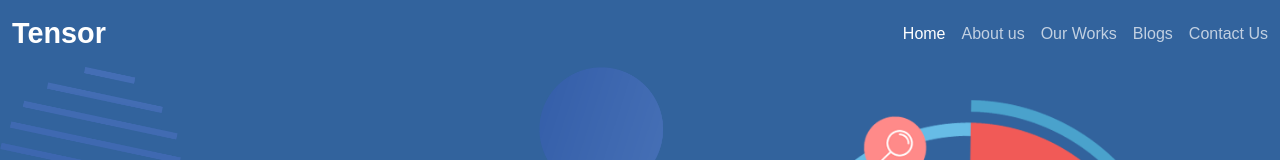
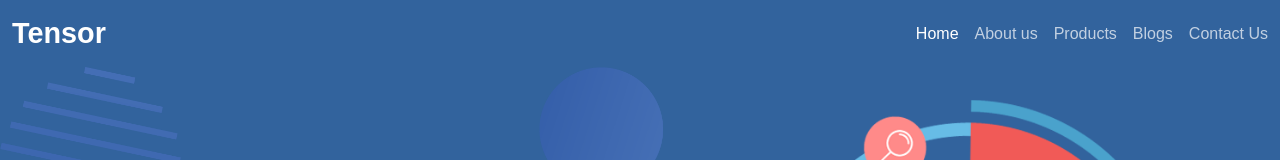
Before and after one commit to adarsh-206/Tensor-Website, a React (Create React App) app: page / in a window 1280 px wide. Shown: the top 160 px of the page. Built offline with nearby package versions, Linux system fonts and the light colour scheme.

Commit message:
latest commits

```diff
--- a/src/components/Navbar.jsx
+++ b/src/components/Navbar.jsx
@@ -29,7 +29,7 @@ function Navbar() {
             <div className='flex space-x-4 text-navText'>
                 <Link to="/" className={`hover:text-white ${location.pathname === '/' ? 'text-white' : ''}`}>Home</Link>
                 <Link to="/about" className={`hover:text-white ${location.pathname === '/about' ? 'text-white' : ''}`}>About us</Link>
-                <Link to="/products" className={`hover:text-white ${location.pathname === '/products' ? 'text-white' : ''}`}>Our Works</Link>
+                <Link to="/products" className={`hover:text-white ${location.pathname === '/products' ? 'text-white' : ''}`}>Products</Link>
                 <Link to="/blogs" className={`hover:text-white ${location.pathname === '/blogs' ? 'text-white' : ''}`}>Blogs</Link>
                 <Link to="/contact" className={`hover:text-white ${location.pathname === '/contact' ? 'text-white' : ''}`}>Contact Us</Link>
             </div>
```
